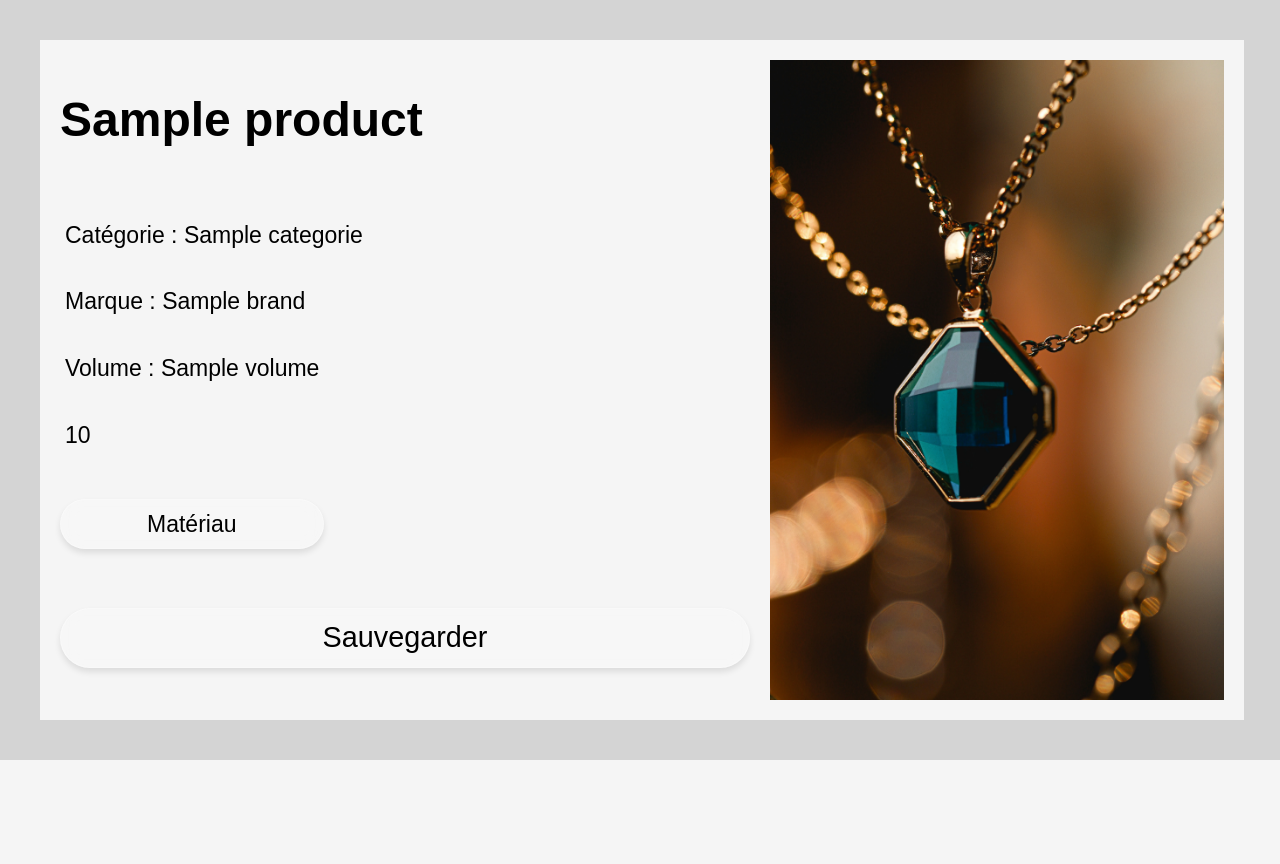
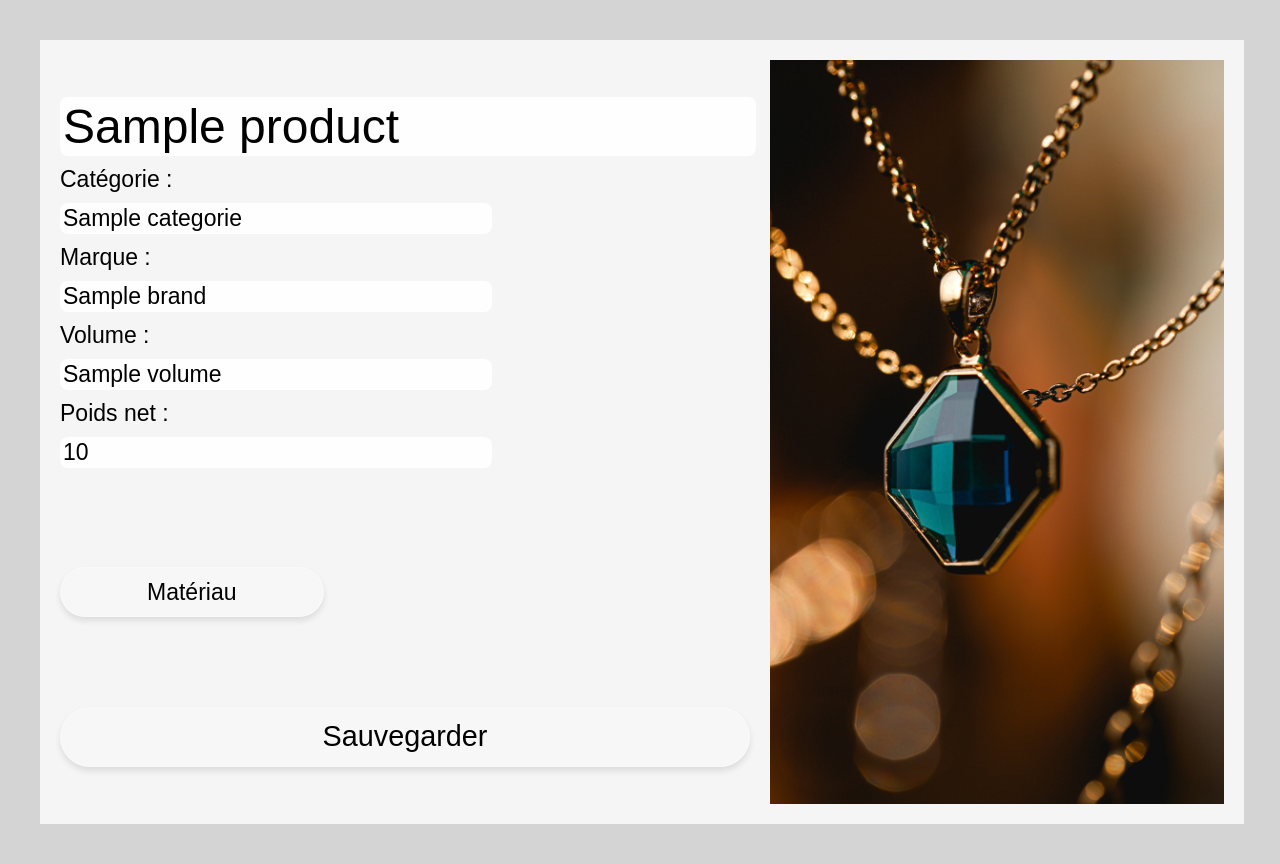
Before and after one commit to SCM-Devs/SCMDev_Coda_DWS, a Flask app: template app/templates/productSheet.html in a window 1280 px wide. Shown: the part 120-984 px from the top of the page. Before the commit the page ends 880 px from the top, so only its background shows below. Run offline with Flask 2, Linux system fonts and the light colour scheme; the template is opened without the code that fills it: most values are stand-ins (such as "Sample title", 1, 10 or a date in 2020); some libraries are stand-ins or nearby versions.

Commit message:
form sur product sheet

```diff
--- a/app/static/css/productSheetStyle.css
+++ b/app/static/css/productSheetStyle.css
@@ -34,7 +34,7 @@ main > button {
     display: flex;
     justify-content: space-between;
     align-items: center;
-    height: 80vh;
+    height: 93vh;
     width: 97%;
     background-color: whitesmoke;
 }
@@ -48,14 +48,29 @@ main > button {
     flex-direction: column;
 }
 
-#informations h2{
+#form-product{
+    display: flex;
+    justify-content: space-between;
+    flex-direction: column;
+}
+
+#name-product{
+    width: 100%;
     margin-top: 0;
     font-size: 3em;
+    font-style: bold;
 }
 
-#informations > p{
-    margin: 5px;
+label, input{
+    width: 61.8%;
     font-size: 23px;
+}
+
+input {
+    margin: 10px 0;
+    background: rgba(255, 255, 255, 0.9);
+    border-radius: 8px;
+    border: 1px solid rgba(255, 255, 255, 0.3);
 }
 
 #material{
@@ -63,7 +78,6 @@ main > button {
 }
 
 #dropdown-btn {
-    margin-top: 15px;
     width: 38.19%;
     height: 50px;
     text-align: center;
@@ -98,7 +112,6 @@ main > button {
 }
 
 #informations > button{
-    margin-top: 1em;
     width: 100%;
     height: 60px;
     text-align: center;
@@ -135,7 +148,7 @@ main > button {
         justify-content: flex-end;
         align-items: center;
         flex-direction: column-reverse;
-        height: 120vh;
+        height: 110vh;
         width: 95%;
     }
 
--- a/app/templates/productSheet.html
+++ b/app/templates/productSheet.html
@@ -15,11 +15,21 @@
     <main>
         <div id="sheet">
             <div id="informations">
-                <h2>{{ product.name }}</h2>
-                <p>Catégorie : {{ product.categorie }}</p>
-                <p>Marque : {{ product.brand }}</p>
-                <p>Volume : {{ product.volume }}</p>
-                <p>{{ product.net_weight }}</p>
+                <form id="form-product" action="/submit" method="get">
+                    <input id="name-product" type="text" value="{{ product.name }}"></input>
+
+                    <label for="category">Catégorie : </label>
+                    <input id="category" type="text" value="{{ product.categorie }}">
+
+                    <label for="brand">Marque : </label>
+                    <input id="brand" type="text" value="{{ product.brand }}">
+
+                    <label for="volume">Volume : </label>
+                    <input id="volume" type="text" value="{{ product.volume }}">
+
+                    <label for="net_weight">Poids net : </label>
+                    <input id="net_weight" type="text" value="{{ product.net_weight }}">
+                </form>
 
                 <div id="material">
                     <button id="dropdown-btn">Matériau</button>
@@ -30,7 +40,7 @@
                     </ul>
                 </div>
 
-                <button type="button">Sauvegarder</button>
+                <button type="submit">Sauvegarder</button>
             </div>
             <div id="img-container">
                 <img src="{{ url_for('static', filename='images/image.webp') }}" alt="Description de l'image">
```
